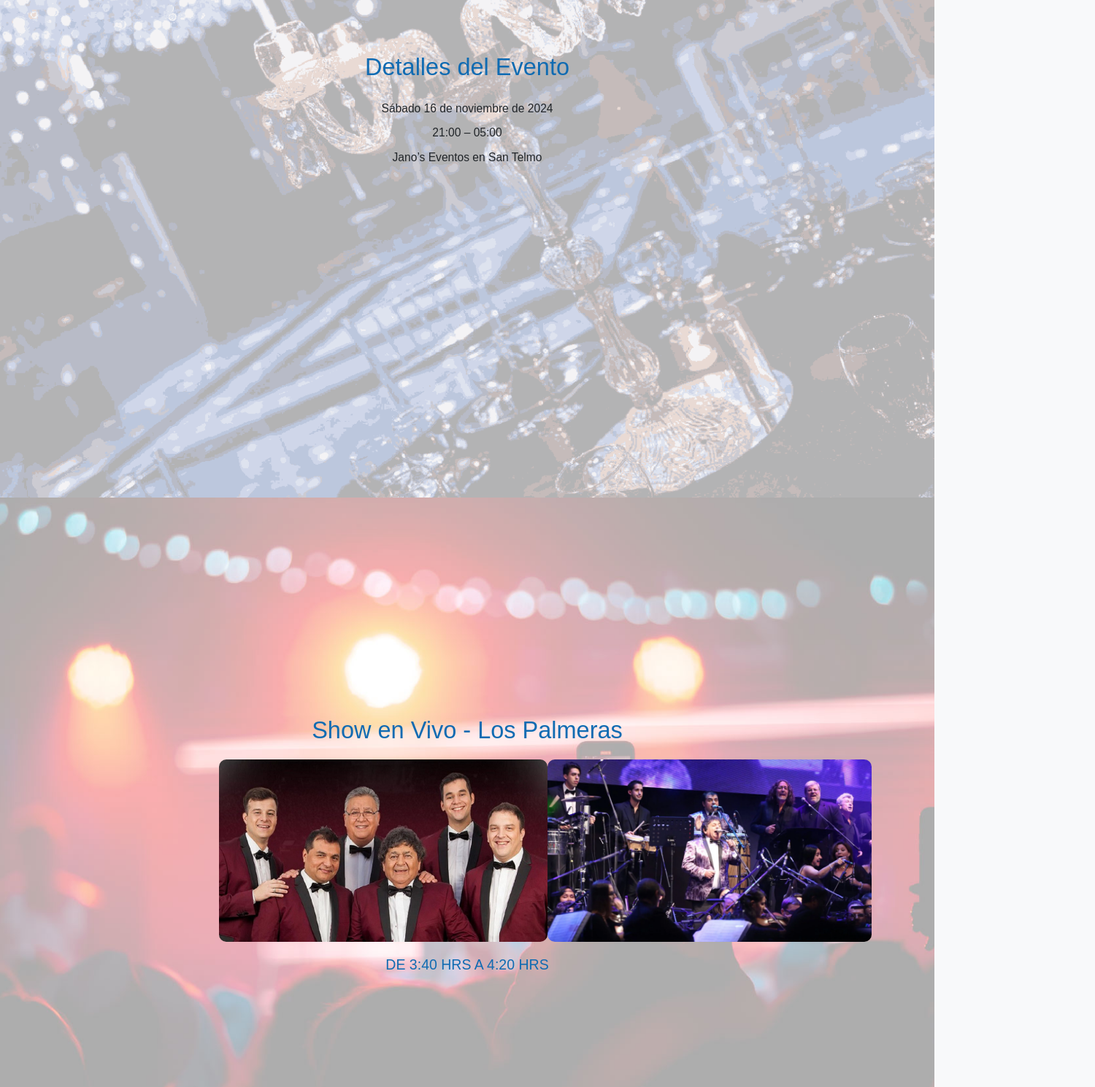
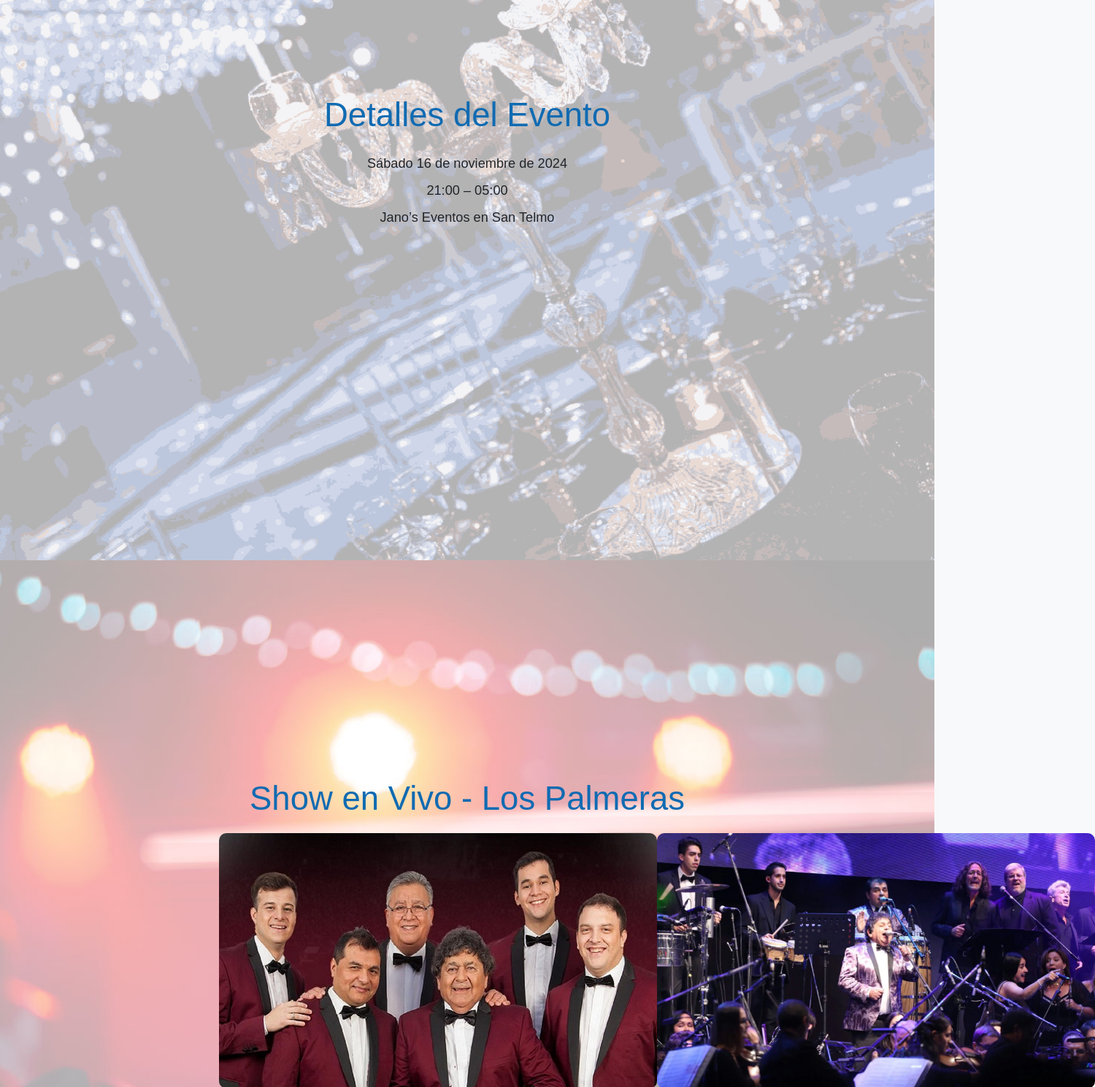
Before and after one commit to micampeona/OLGA, a plain HTML site: page index.html in a window 1280 px wide. Shown: the part 2380-3870 px from the top of the page at 73% size, 1500 px wide, since content can reach past the window. Drawn offline with nearby package versions, Linux system fonts and the light colour scheme.

Commit message:
tercer commit

```diff
--- a/index.html
+++ b/index.html
@@ -131,7 +131,7 @@
 
         h2 {
             color: #106BB2;
-            font-size: 2.5em;
+            font-size: 3.5em;
             margin-bottom: 20px;
         }
 
@@ -151,7 +151,7 @@
         .section-content p {
             max-width: 800px;
             margin: 5px auto;
-            font-size: 1.2em;
+            font-size: 1.4em;
         }
 
         footer {
@@ -187,8 +187,8 @@
         }
 
         .lospalmeras1, .lospalmeras2 {
-            width: 450px;
-            height: 250px;
+            width: 750px;
+            height: 350px;
             border-radius: 0; /* Elimina los bordes redondeados */
 }
 
@@ -232,6 +232,8 @@
         .nosotros {
             color: whitesmoke;
         }
+
+
     </style>
 </head>
 <body>
```
